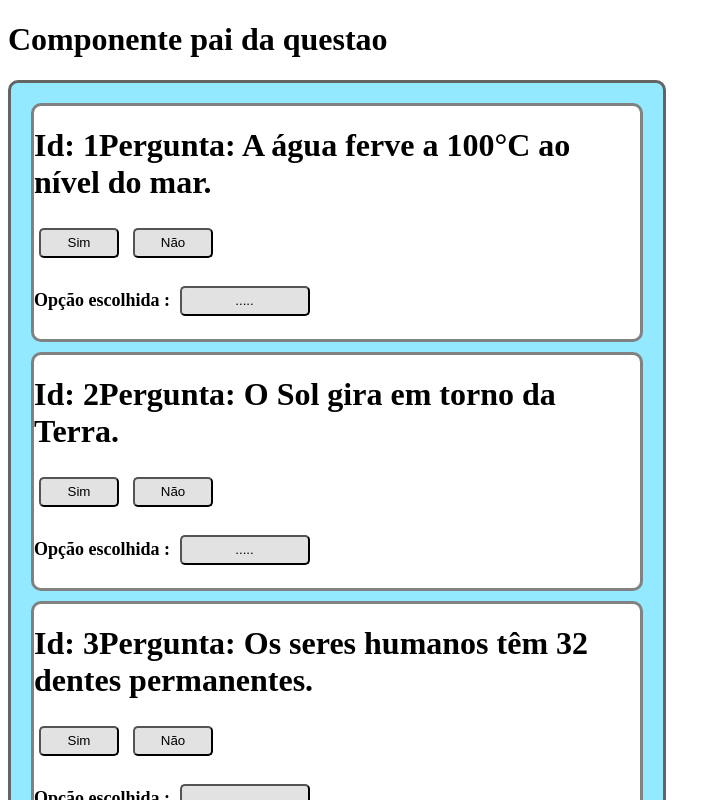
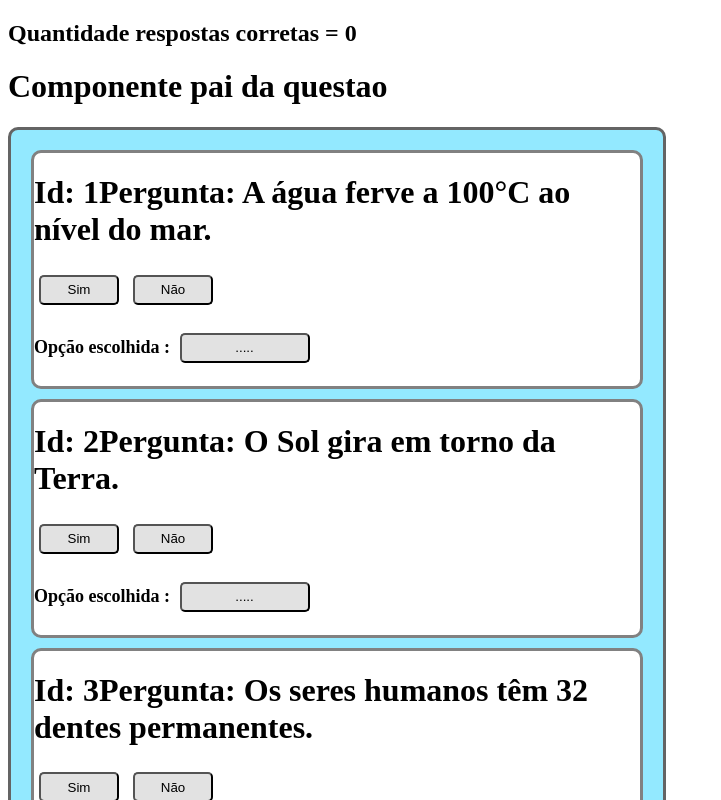
Before and after one commit to souza-henrique-rodrigues/React-Questionario, a React (Vite) app: page / in a window 1280 px wide. Shown: the top 800 px of the page, without its empty margins (0-721 px from the left). Built offline with nearby package versions, Linux system fonts and the light colour scheme.

Commit message:
adicionado verificador parcial de qtd respostas corretas

```diff
--- a/src/Questionario.jsx
+++ b/src/Questionario.jsx
@@ -1,10 +1,14 @@
+import { useState } from "react";
 import Questao from "./Questao";
 
 export default function Questionario({ listaPerguntas }) {
+  const [respostasCorretas, setRespostasCorretas] = useState(0);
+
   function handleResposta(respostaUsuario, idQuestao) {
     listaPerguntas.forEach((objetoPergunta) => {
       if (objetoPergunta.id == idQuestao && respostaUsuario == objetoPergunta.resposta) {
         console.log("Acertou questao");
+        setRespostasCorretas(respostasCorretas + 1);
       } else {
         console.log("Errou questao");
       }
@@ -13,6 +17,7 @@ export default function Questionario({ listaPerguntas }) {
 
   return (
     <div>
+      <h2>Quantidade respostas corretas = {respostasCorretas}</h2>
       <h1>Componente pai da questao</h1>
       <div className="mainWrapper">
         {listaPerguntas.map((objetoPergunta) => {
```
